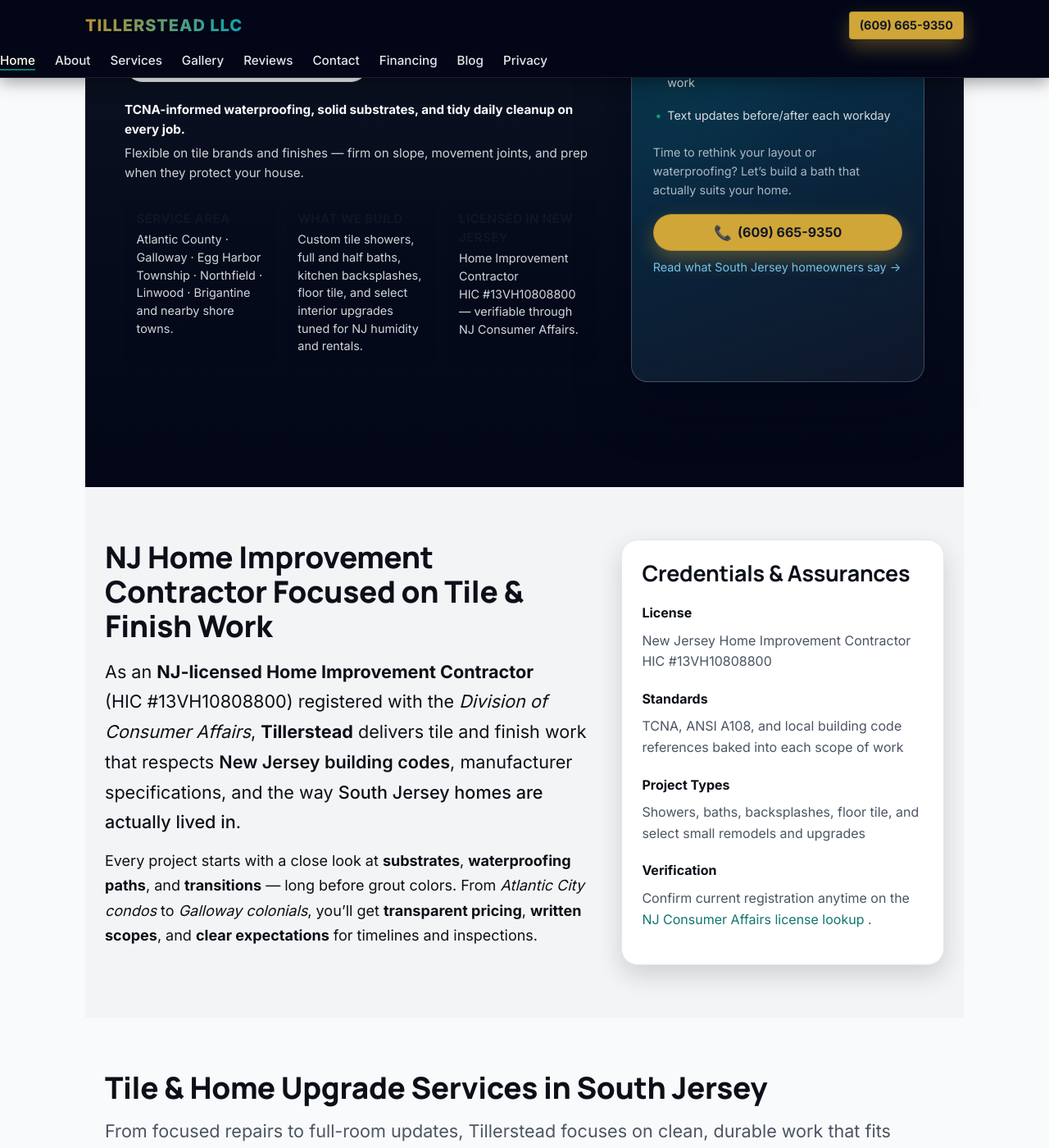
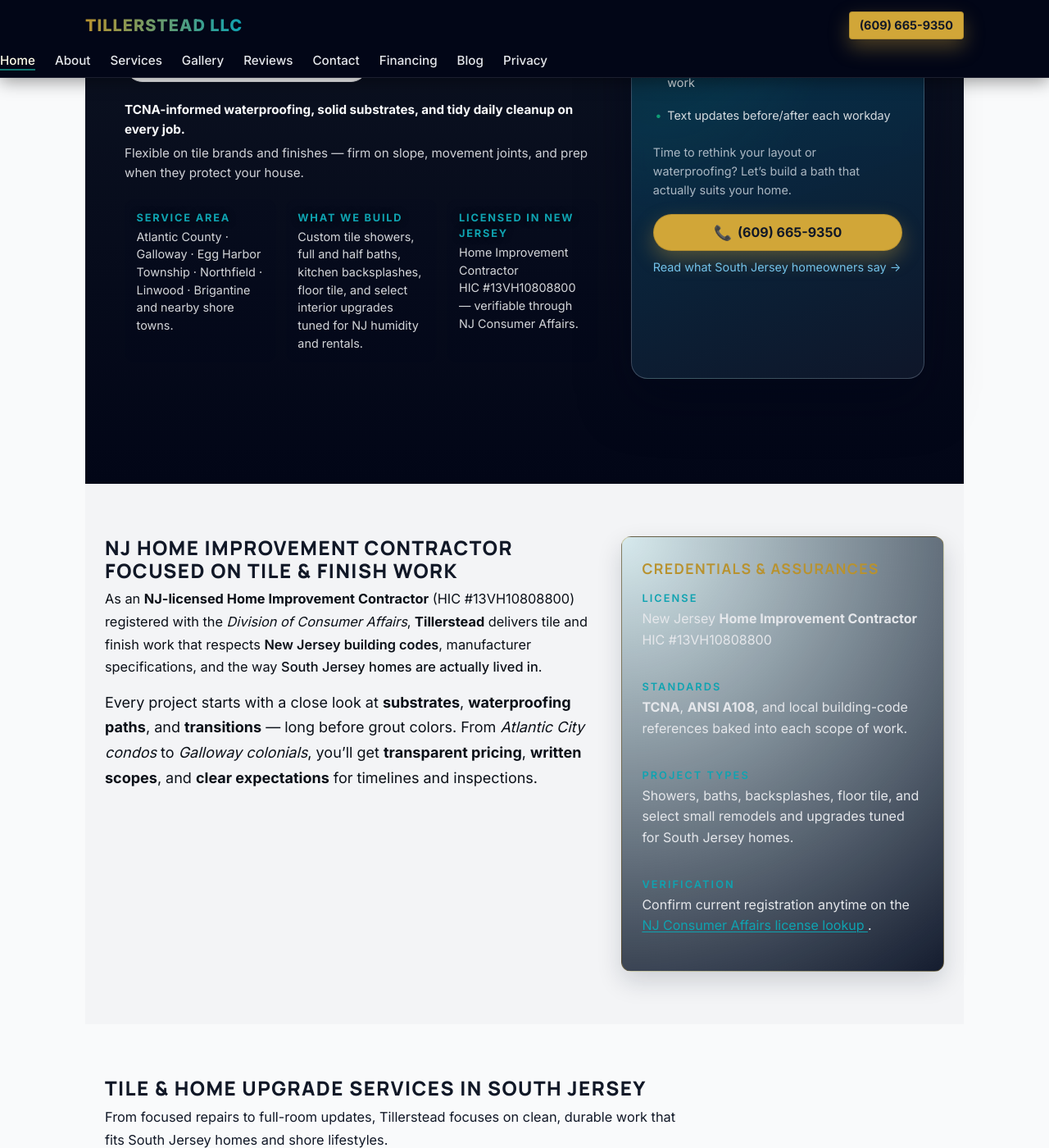
Before and after one commit to XTX33/Tillerstead-site, a Jekyll site: the page built from index.html, in a window 1280 px wide and 1400 px high, scrolled down 657 px. Shown: the whole window at 82% size. Built offline with Jekyll 4.4.1, drawn with Linux system fonts in a browser that asks for light colours.

Commit message:
Update index.html

```diff
--- a/index.html
+++ b/index.html
@@ -147,50 +147,135 @@
     </div>
     <style>
   /* ============================================
-     KPIs / Quick Facts – Tillerstead Theme
-     Works on dark (charcoal) header background
+     HERO KPIs – make labels readable on dark bg
      ============================================ */
 
   .hero-kpis {
     list-style: none;
-    margin: 1.5rem auto;
+    margin: 1.75rem auto 0;
     padding: 0;
     max-width: 48rem;
     font-size: 0.95rem;
     line-height: 1.6;
-    color: var(--brand-light, #f9fafb);
+    color: var(--brand-stone, #e5e7eb);
   }
 
-  .hero-kpis li {
+  .hero-kpis .hero-kpi {
     margin-bottom: 1.25rem;
-    border-left: 3px solid var(--brand-brass, #b8922f);
-    padding-left: 0.75rem;
   }
 
   .hero-kpi-label {
     display: block;
-    font-weight: 600;
-    font-size: 0.95rem;
-    letter-spacing: 0.02em;
-    margin-bottom: 0.25rem;
-    color: var(--brand-emerald, #0fa3b1);
+    font-weight: 700;
+    font-size: 0.8rem;
+    letter-spacing: 0.14em;
     text-transform: uppercase;
+    margin-bottom: 0.3rem;
+    color: var(--brand-emerald, #0fa3b1) !important;
+    opacity: 1 !important;
+    text-shadow: 0 0 8px rgba(0, 0, 0, 0.7);
+  }
+
+  /* If some old rule is lowering opacity on the whole KPI row */
+  .hero-kpis .hero-kpi,
+  .hero-kpis .hero-kpi * {
+    opacity: 1 !important;
   }
 
   .hero-kpis .nowrap {
     white-space: nowrap;
   }
 
-  /* For contrast on very dark backgrounds */
-  @media (prefers-color-scheme: dark) {
-    .hero-kpis {
-      color: #f1f5f9;
+  /* ============================================
+     Credentials card typography
+     ============================================ */
+
+  .licensing-card {
+    border-radius: 0.75rem;
+    border: 1px solid rgba(184, 146, 47, 0.35);
+    background: radial-gradient(circle at top left,
+                rgba(15, 163, 177, 0.12),
+                rgba(15, 23, 42, 0.98));
+    padding: 1.75rem 1.5rem;
+    color: var(--brand-ink, #0f172a);
   }
-    .hero-kpi-label {
-      color: #10b981; /* bright emerald accent for dark mode */
+
+  .licensing-card h3 {
+    margin-top: 0;
+    margin-bottom: 1rem;
+    font-size: 1.1rem;
+    letter-spacing: 0.08em;
+    text-transform: uppercase;
+    color: var(--brand-brass, #b8922f);
   }
+
+  .credential-list {
+    margin: 0;
+    padding: 0;
+  }
+
+  .credential-list > div {
+    margin-bottom: 0.9rem;
+  }
+
+  .credential-list dt {
+    font-size: 0.8rem;
+    letter-spacing: 0.16em;
+    text-transform: uppercase;
+    font-weight: 600;
+    color: var(--brand-emerald, #0fa3b1);
+    margin-bottom: 0.1rem;
+  }
+
+  .credential-list dd {
+    margin: 0;
+    color: var(--brand-ink, #e5e7eb);
+  }
+
+  .credential-list a {
+    color: var(--brand-emerald, #0fa3b1);
+    text-decoration: underline;
+    text-decoration-thickness: 1px;
+    text-underline-offset: 0.15em;
+  }
+
+  /* ============================================
+     Section headings / microcopy polish
+     ============================================ */
+
+  .section h2 {
+    font-size: 1.5rem;
+    letter-spacing: 0.06em;
+    text-transform: uppercase;
+    color: var(--brand-ink, #111827);
+    margin-bottom: 0.5rem;
+  }
+
+  .section .lead {
+    max-width: 44rem;
+    font-size: 1.02rem;
+    line-height: 1.7;
+    color: var(--brand-ink, #111827);
+  }
+
+  .section .microcopy {
+    font-size: 0.85rem;
+    color: rgba(15, 23, 42, 0.75);
+    margin-top: 0.5rem;
+  }
+
+  .cards.mt-2 .card h3 {
+    font-size: 1.05rem;
+    margin-bottom: 0.4rem;
+    color: var(--brand-ink, #111827);
+  }
+
+  .cards.mt-2 .card p {
+    font-size: 0.95rem;
+    line-height: 1.7;
   }
 </style>
+
 
     <!-- Side card unchanged -->
     <aside class="hero-secondary card card--lift" aria-labelledby="hero-why-heading">
@@ -269,21 +354,29 @@
   <strong>clear expectations</strong> for timelines and inspections.
 </p>
     </div>
-
 <div class="card licensing-card" aria-labelledby="credential-heading">
   <h3 id="credential-heading">Credentials &amp; Assurances</h3>
   <dl class="credential-list">
     <div>
       <dt>License</dt>
-          <dd>New Jersey Home Improvement Contractor <span class="nowrap">HIC #{{ site.company.hic }}</span></dd>
+      <dd>
+        New Jersey <strong>Home Improvement Contractor</strong>
+        <span class="nowrap">HIC #{{ site.company.hic }}</span>
+      </dd>
     </div>
     <div>
       <dt>Standards</dt>
-          <dd>TCNA, ANSI A108, and local building code references baked into each scope of work</dd>
+      <dd>
+        <strong>TCNA</strong>, <strong>ANSI&nbsp;A108</strong>, and local building-code references
+        baked into each scope of work.
+      </dd>
     </div>
     <div>
       <dt>Project Types</dt>
-          <dd>Showers, baths, backsplashes, floor tile, and select small remodels and upgrades</dd>
+      <dd>
+        Showers, baths, backsplashes, floor tile, and select
+        small remodels and upgrades tuned for South Jersey homes.
+      </dd>
     </div>
     <div>
       <dt>Verification</dt>
@@ -295,7 +388,6 @@
       </dd>
     </div>
   </dl>
-    </div>
 </div>
 </section>
 
```
Lines whose indentation alone changed are shown as unchanged.
